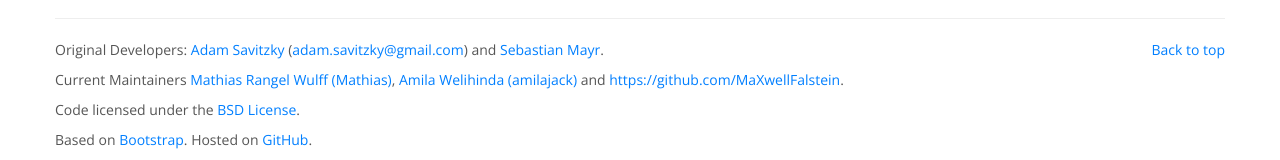
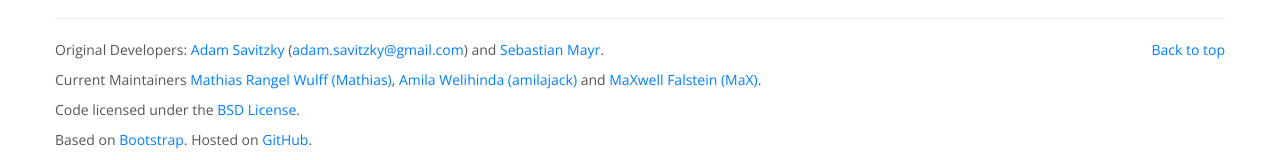
Before and after one commit to parallel-js/parallel.js, a plain HTML site: page index.html in a window 1280 px wide. Shown: the part 5997-6157 px from the top of the page. Drawn offline with nearby package versions, Linux system fonts and the light colour scheme.

Commit message:
Fix footer text

```diff
--- a/index.html
+++ b/index.html
@@ -337,7 +337,7 @@
     		<footer id="footer">
 	        	<p class="pull-right"><a href="#top">Back to top</a></p>
                 <p>Original Developers: <a target="_blank" href="http://adambom.github.com">Adam Savitzky</a> (<a href="mailto:adam.savitzky@gmail.com">adam.savitzky@gmail.com</a>) and <a target="_blank" href="https://github.com/Sebmaster">Sebastian Mayr</a>.</p>
-				<p>Current Maintainers <a href="https://github.com/mathiasrw" target="_blank">Mathias Rangel Wulff (Mathias)</a>, <a href="https://github.com/amilajack" target="_blank">Amila Welihinda (amilajack)</a> and <a href="https://github.com/MaXwellFalstein" target="_blank">https://github.com/MaXwellFalstein</a>.</p>
+				<p>Current Maintainers <a href="https://github.com/mathiasrw" target="_blank">Mathias Rangel Wulff (Mathias)</a>, <a href="https://github.com/amilajack" target="_blank">Amila Welihinda (amilajack)</a> and <a href="https://github.com/MaXwellFalstein" target="_blank">MaXwell Falstein (MaX)</a>.</p>
                 <p>Code licensed under the <a href="https://github.com/parallel-js/parallel.js/blob/master/LICENSE" target="_blank">BSD License</a>.</p>
                 <p>Based on <a target="_blank" href="http://twitter.github.com/bootstrap/">Bootstrap</a>. Hosted on <a target="_blank" href="http://pages.github.com/">GitHub</a>.</p>
     		</footer>
```
